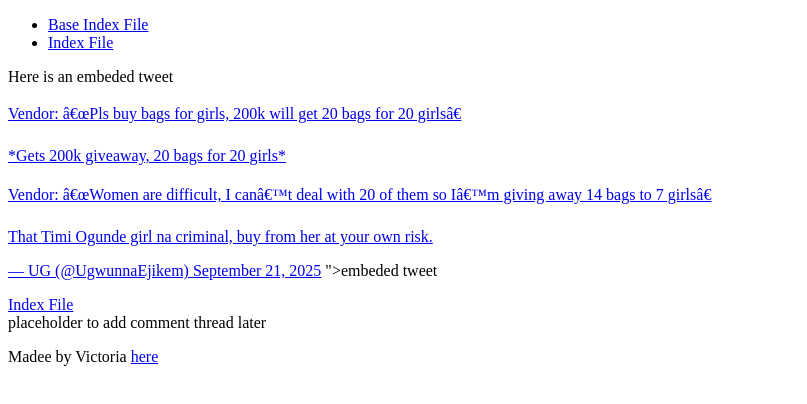
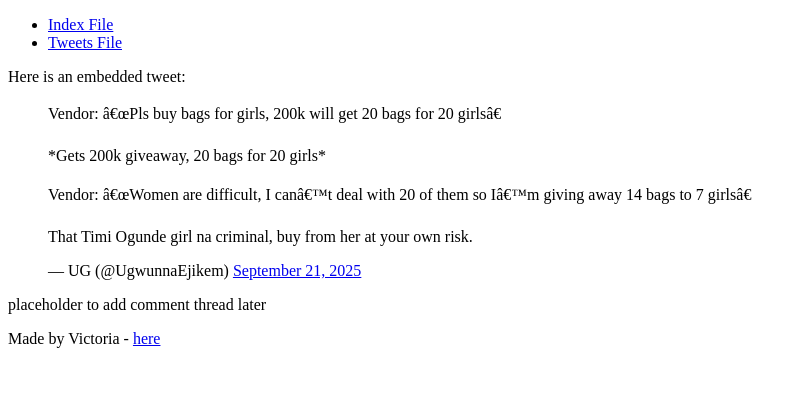
Before and after one commit to Victoriaidris/My-First-Porfolio, a plain HTML site: page html_basic/tweets.html in a window 1280 px wide. Shown: the whole page, without its empty margins (0-807 px from the left). Drawn offline with Linux system fonts and the light colour scheme.

Commit message:
corrections

```diff
--- a/html_basic/tweets.html
+++ b/html_basic/tweets.html
@@ -1,32 +1,44 @@
 <!DOCTYPE html>
-
-<html lang="eng">
+<html lang="en">
 
 <head>
-    <title>My Porfolio</title>
+    <title>My Portfolio</title>
 </head>
 <body>
 
     <header>
         <ul>
-            <li><a href="base_index.html">Base Index File</a></li>
             <li><a href="index.html">Index File</a></li>
+            <li><a href="tweets.html">Tweets File</a></li>
         </ul>
     </header>
+
     <main>
         <article>
-            <p>
-        Here is an embeded tweet <a href="<blockquote class="twitter-tweet"><p lang="en" dir="ltr">Vendor: “Pls buy bags for girls, 200k will get 20 bags for 20 girls” <br><br>*Gets 200k giveaway, 20 bags for 20 girls*<br><br>Vendor: “Women are difficult, I can’t deal with 20 of them so I’m giving away 14 bags to 7 girls”<br><br>That Timi Ogunde girl na criminal, buy from her at your own risk.</p>&mdash; UG (@UgwunnaEjikem) <a href="https://twitter.com/UgwunnaEjikem/status/1969653833971147151?ref_src=twsrc%5Etfw">September 21, 2025</a></blockquote> <script async src="https://platform.twitter.com/widgets.js" charset="utf-8"></script>">embeded tweet</a></p>
-    </p>
-    <a href="index.html">Index File</a>
+            <p>Here is an embedded tweet:</p>
 
+            <blockquote class="twitter-tweet">
+                <p lang="en" dir="ltr">
+                    Vendor: “Pls buy bags for girls, 200k will get 20 bags for 20 girls” <br><br>
+                    *Gets 200k giveaway, 20 bags for 20 girls*<br><br>
+                    Vendor: “Women are difficult, I can’t deal with 20 of them so I’m giving away 14 bags to 7 girls”<br><br>
+                    That Timi Ogunde girl na criminal, buy from her at your own risk.
+                </p>
+                &mdash; UG (@UgwunnaEjikem)
+                <a href="https://twitter.com/UgwunnaEjikem/status/1969653833971147151?ref_src=twsrc%5Etfw">
+                    September 21, 2025
+                </a>
+            </blockquote>
+            <script async src="https://platform.twitter.com/widgets.js" charset="utf-8"></script>
         </article>
+
         <aside>
-            placeholder to add comment thread later
+            <p>placeholder to add comment thread later</p>
         </aside>
     </main>
+
     <footer>
-        <p> Madee by Victoria <a href="www.google.com" target="_blank">here</a></p>
+        <p>Made by Victoria - <a href="https://www.google.com" target="_blank">here</a></p>
     </footer>
 
 </body>
```
